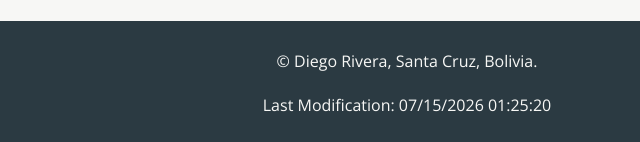
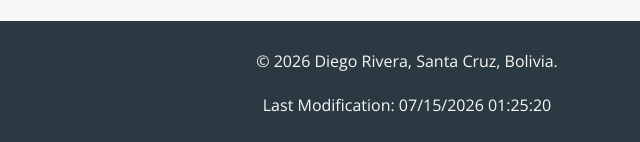
Before and after one commit to drivmont/wdd131, a plain HTML site: page temples.html in a window 1280 px wide. Shown: the part 991-1133 px from the top of the page, 233-873 px from the left. Drawn offline with nearby package versions, Linux system fonts and the light colour scheme.

Commit message:
Update copyright year in footer to 2026

```diff
--- a/temples.html
+++ b/temples.html
@@ -74,7 +74,7 @@
         </div>
     </main>
     <footer>
-        <p>&copy; <span id="currentyear"></span> Diego Rivera, Santa Cruz, Bolivia.</p>
+        <p>&copy; <span id="currentyear"></span> 2026 Diego Rivera, Santa Cruz, Bolivia.</p>
         <p id="lastModified"></p>
     </footer>
 </body>
```
